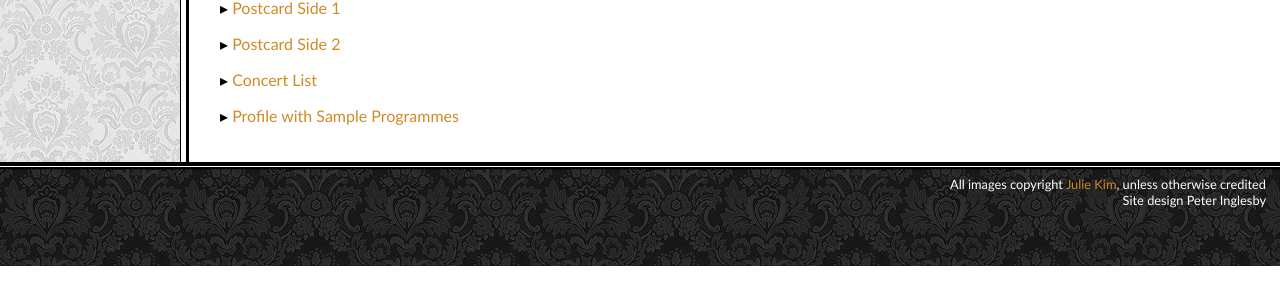
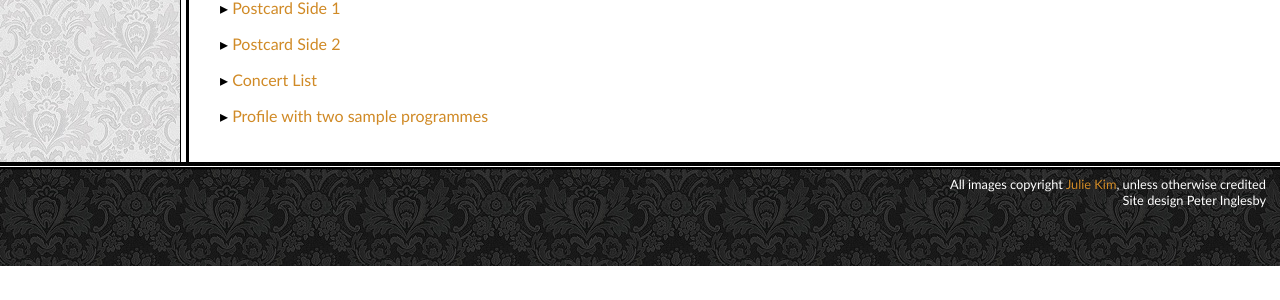
Before and after one commit to hammonc/clarehammond.com, a Jekyll site: the page built from webb.html, in a window 1280 px wide. Shown: the part 386-686 px from the top of the page. Built offline with Jekyll 4.4.1, drawn with Linux system fonts in a browser that asks for light colours.

Commit message:
update webb page

```diff
--- a/webb.html
+++ b/webb.html
@@ -12,4 +12,4 @@ layout: no-image
 <p class="downloadable">&#9656; <a href="resources/postcard1.pdf">Postcard Side 1</a></p>
 <p class="downloadable">&#9656; <a href="resources/postcard2.pdf">Postcard Side 2</a></p>
 <p class="downloadable">&#9656; <a href="resources/concert-list.pdf">Concert List</a></p>
-<p class="downloadable">&#9656; <a href="resources/sample-programme-profile.pdf">Profile with Sample Programmes</a></p>
+<p class="downloadable">&#9656; <a href="resources/sample-programme-profile.pdf">Profile with two sample programmes</a></p>
```
